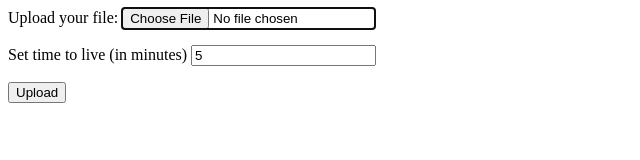
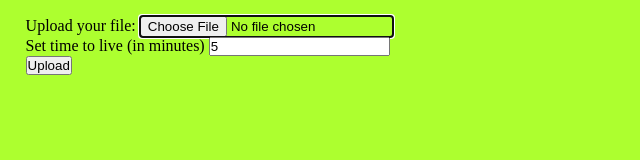
Before and after one commit to ThePaavero/self-destruct-link, a website: page client/index.html in a window 1280 px wide. Shown: the whole page, without its empty margins (0-640 px from the left). Drawn offline with nearby package versions, Linux system fonts and the light colour scheme; files that its build step writes are made by us from their sources.

Commit message:
Started on styles. Having troubles with serving static files...

```diff
--- a/client/index.html
+++ b/client/index.html
@@ -2,6 +2,7 @@
 <head>
   <meta charset="UTF-8">
   <title>Self Destruct Link - Upload</title>
+  <link rel="stylesheet" href="[API_URL]/styles/style.css">
 </head>
 <body>
 <main>
--- /dev/null
+++ b/client/style.scss
@@ -0,0 +1,10 @@
+* {
+  box-sizing: border-box;
+  padding: 0;
+  margin: 0;
+}
+
+body {
+  margin: 2vh 2vw;
+  background-color: greenyellow;
+}
--- a/server/main.js
+++ b/server/main.js
@@ -10,6 +10,7 @@ const config = require('./env')
 
 const app = express()
 
+app.use(express.static('public'))
 app.use(fileUpload())
 
 const port = 4444
@@ -54,7 +55,7 @@ app.use((req, res, next) => {
 })
 
 app.get('/', (req, res) => {
-  res.send(fs.readFileSync(path.join(__dirname + '/../client/index.html')).toString().replace('[API_URL]', config.serverBaseUrl))
+  res.send(fs.readFileSync(path.join(__dirname + '/../client/index.html')).toString().replace(/\[API_URL]/g, config.serverBaseUrl))
 })
 
 app.post('/upload', (req, res) => {
```
Also changed, not shown: client/package.json (added, +15 -0 lines), client/public/styles/style.css (added), 1 other file.
